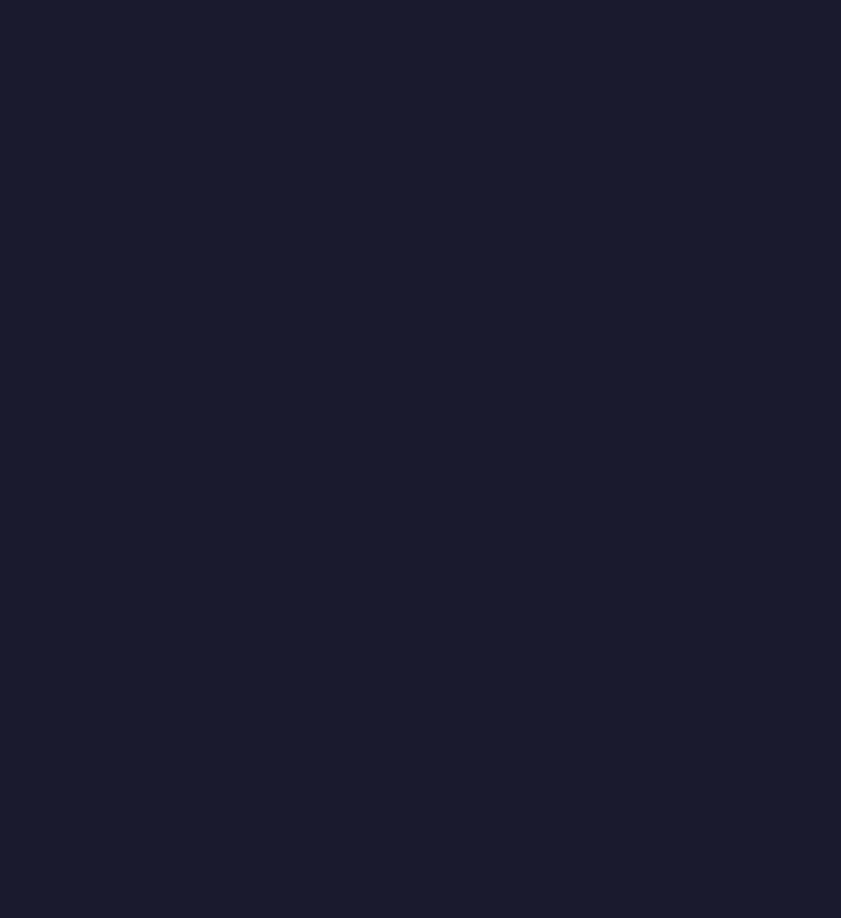
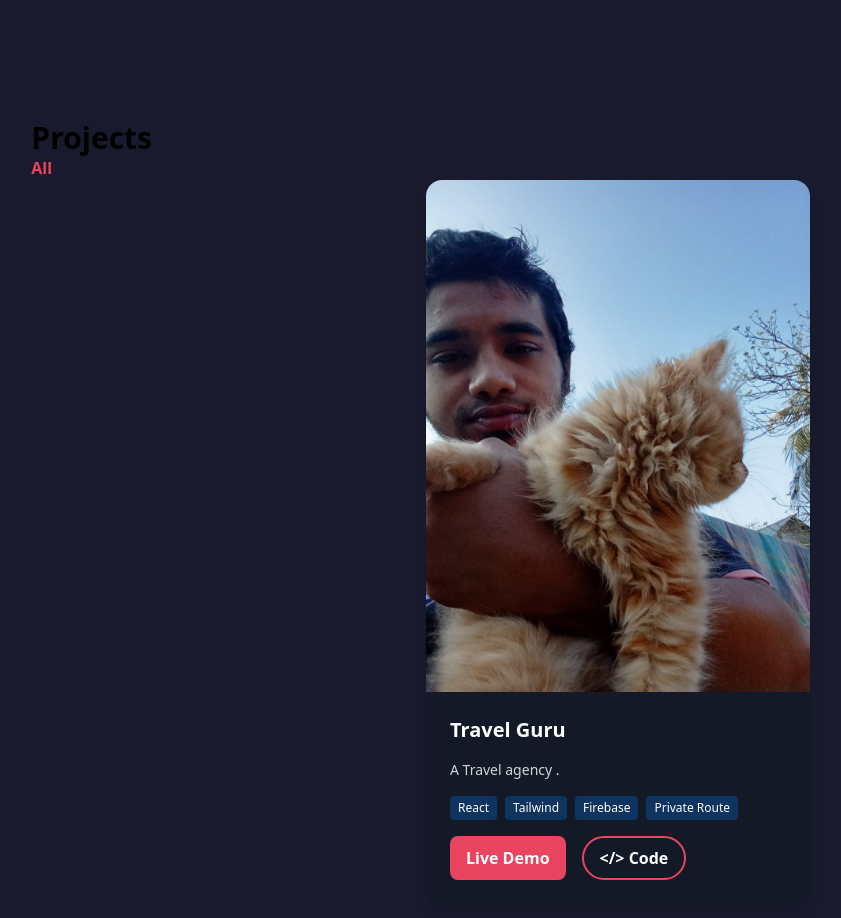
Before and after one commit to mehediScriptDev/personal-portfolio, a React (Vite) app: page / in a window 1280 px wide. Shown: the part 1620-2538 px from the top of the page, without its empty margins (22-863 px from the left). Before the commit the page ends 1700 px from the top, so only its background shows below. Built offline with nearby package versions, Linux system fonts and the light colour scheme.

Commit message:
project added

```diff
--- a/package.json
+++ b/package.json
@@ -13,14 +13,18 @@
     "@react-icons/all-files": "^4.1.0",
     "@tailwindcss/vite": "^4.1.4",
     "animate.css": "^4.1.1",
+    "class-variance-authority": "^0.7.1",
+    "clsx": "^2.1.1",
     "framer-motion": "^12.9.2",
     "localforage": "^1.10.0",
+    "lucide-react": "^0.503.0",
     "match-sorter": "^8.0.0",
     "react": "^19.0.0",
     "react-dom": "^19.0.0",
     "react-icons": "^5.5.0",
     "react-router-dom": "^7.5.2",
-    "sort-by": "^0.0.2"
+    "sort-by": "^0.0.2",
+    "tailwind-variants": "^1.0.0"
   },
   "devDependencies": {
     "@eslint/js": "^9.22.0",
--- a/src/App.jsx
+++ b/src/App.jsx
@@ -3,6 +3,7 @@ import './index.css'
 import Header from './Components/Header'
 import Hero from './Components/Hero'
 import Skills from './Components/Skills'
+import Projects from './Components/Projects'
 
 function App() {
 
@@ -12,6 +13,7 @@ function App() {
       <Header></Header>
       <Hero></Hero>
       <Skills></Skills>
+      <Projects></Projects>
       </section>
     </>
   )
--- a/src/Components/Projects.jsx
+++ b/src/Components/Projects.jsx
@@ -1,11 +1,55 @@
-import React from 'react';
+import profie from '../images/profile.jpg'
+
 
 const Projects = () => {
-    return (
-        <div>
-
+  return (
+    <section className="min-h-screen mt-10">
+      <h1 className="text-left text-3xl font-bold">Projects</h1>
+      <p className="text-highlight font-bold">All</p>
+      <div className='flex justify-center'>
+      <div className="bg-[#141927]  text-white rounded-2xl overflow-hidden shadow-lg max-w-sm">
+        <div className="relative">
+          <img
+            src={profie}
+            alt="TaskFlow preview"
+            className="w-full object-cover"
+          />
         </div>
-    );
+        <div className="p-6 space-y-4">
+          <h2 className="text-xl font-semibold">Travel Guru</h2>
+          <p className="text-sm text-gray-300">
+            A Travel agency .
+          </p>
+          <div className="flex flex-wrap gap-2">
+            <span className="bg-littlebg text-white text-xs px-2 py-1 rounded">
+              React
+            </span>
+            <span className="bg-littlebg text-white text-xs px-2 py-1 rounded">
+              Tailwind
+            </span>
+            <span className="bg-littlebg text-white text-xs px-2 py-1 rounded">
+              Firebase
+            </span>
+            <span className="bg-littlebg text-white text-xs px-2 py-1 rounded">
+              Private Route
+            </span>
+          </div>
+          <div className="flex gap-4">
+            <button className="bg-highlight hover:bg-white hover:text-highlight duration-300 btn text-white font-bold px-4 py-2 rounded-lg">
+            Live Demo
+            </button>
+            <button
+              variant="outline"
+              className="btn text-white hover:bg-highlight duration-200 border-highlight  border-2 font-bold px-4 py-2 rounded-full"
+            >
+              {"</>"} Code
+            </button>
+          </div>
+        </div>
+      </div>
+      </div>
+    </section>
+  );
 };
 
 export default Projects;
```
Also changed, not shown: 1 other file (tests, documents, lock files or other folders).
